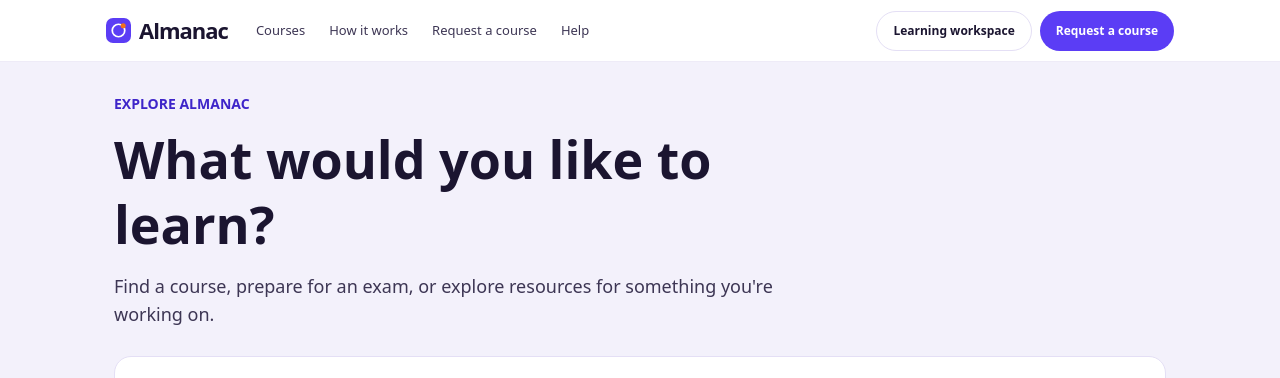
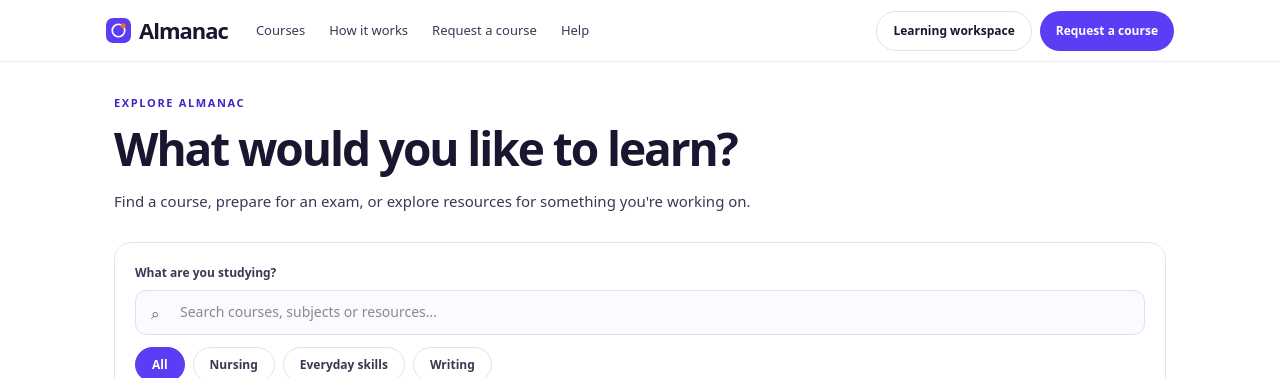
Before and after one commit to StudyMate-N/almanac, a Next.js app: page /courses in a window 1280 px wide. Shown: the top 378 px of the page. Built offline with nearby package versions, Linux system fonts and the light colour scheme.

Commit message:
Apply scoped final public design hierarchy to src/app/courses/page.tsx

```diff
--- a/src/app/courses/page.tsx
+++ b/src/app/courses/page.tsx
@@ -10,14 +10,14 @@ export const metadata: Metadata = {
 
 export default function CoursesPage() {
   return (
-    <div className="min-h-screen bg-ground text-ink">
+    <div className="alm-public min-h-screen">
       <SiteHeader />
       <main className="mx-auto max-w-[1100px] px-4 pb-24 pt-8 sm:px-6">
-        <p className="text-sm font-semibold text-violet-700">EXPLORE ALMANAC</p>
-        <h1 className="mt-3 max-w-3xl font-display text-[40px] font-semibold leading-tight sm:text-[52px]">
+        <p className="alm-eyebrow">Explore Almanac</p>
+        <h1 className="mt-3 max-w-3xl font-display text-[36px] font-bold leading-[1.06] sm:text-[46px]">
           What would you like to learn?
         </h1>
-        <p className="mt-4 max-w-2xl text-lg text-ink-body">
+        <p className="mt-4 max-w-2xl text-[15px] text-ink-body">
           Find a course, prepare for an exam, or explore resources for something you're working on.
         </p>
         <CourseCatalog courses={courses} />
```
